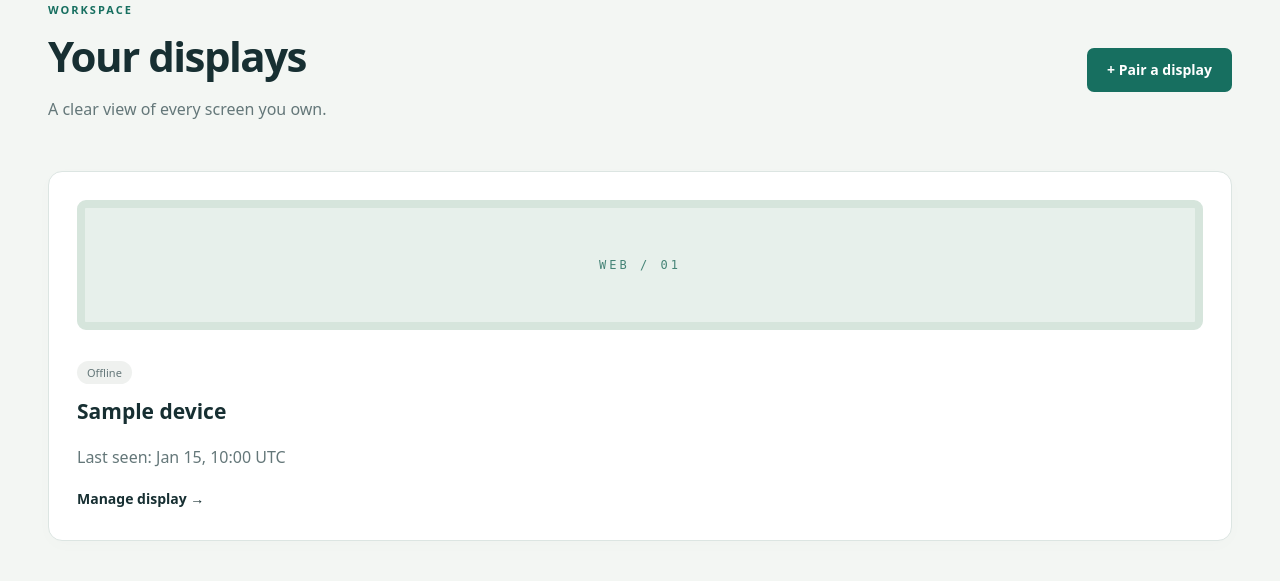
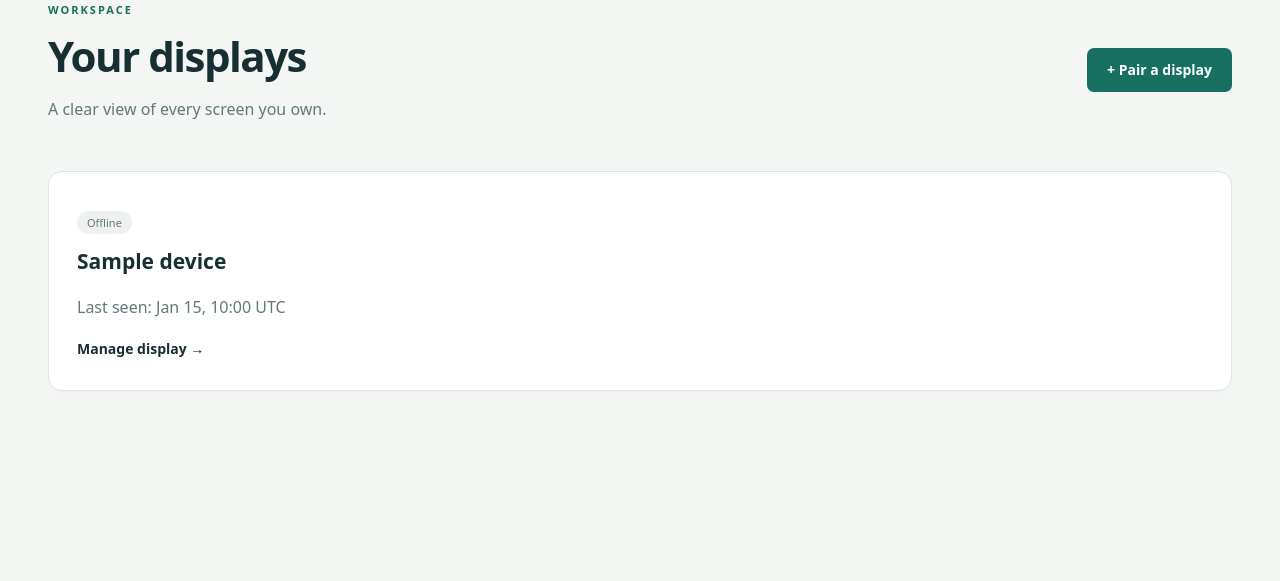
Before and after one commit to edalatpour/pysign, a Django app: page / in a window 1280 px wide. Shown: the part 144-725 px from the top of the page. Run offline with Django 5.2, Linux system fonts and the light colour scheme; a user stored in the database is signed in; tables that the repository leaves empty hold one stand-in row (values such as "Sample post"); parts of the project's set-up code (start-up, migrations or seed data) failed here and were passed over.

Commit message:
Remove decorative screen from dashboard device cards
Co-authored-by: Copilot <223556219+Copilot@users.noreply.github.com>

```diff
--- a/signage/static/signage/style.css
+++ b/signage/static/signage/style.css
@@ -25,7 +25,6 @@ details.card > summary { cursor: pointer; font-weight: 650; }
 details.card[open] > summary { margin-bottom: 18px; }
 .display { color: var(--ink); transition: border-color .2s; }
 .display:hover { border-color: var(--accent); text-decoration: none; }
-.screen-icon { height: 130px; display: grid; place-items: center; border-radius: 9px; background: #e7f0eb; color: #468477; font: 12px monospace; letter-spacing: 3px; margin-bottom: 20px; border: 8px solid #d6e5dc; }
 .badge { display: inline-block; font-size: 11px; padding: 3px 10px; background: #eff1ef; border-radius: 30px; color: var(--muted); }
 .online { color: #176f60; background: #e5f3e8; }
 .text-link { font-size: 14px; font-weight: 650; }
--- a/signage/templates/signage/dashboard.html
+++ b/signage/templates/signage/dashboard.html
@@ -7,7 +7,6 @@
 <div class="grid">
 {% for device in devices %}
   <a class="card display" href="{% url 'device' device.pk %}">
-    <div class="screen-icon">WEB / {{ forloop.counter|stringformat:"02d" }}</div>
     <p class="badge {% if device.online %}online{% endif %}">{% if device.online %}Online{% else %}Offline{% endif %}</p>
     <h2>{{ device.name }}</h2>
     <p class="muted">Last seen: {{ device.last_seen|date:"M j, H:i"|default:"Never" }} UTC</p>
```
Also changed, not shown: signage/tests/test_platform.py (+10 -0 lines).
